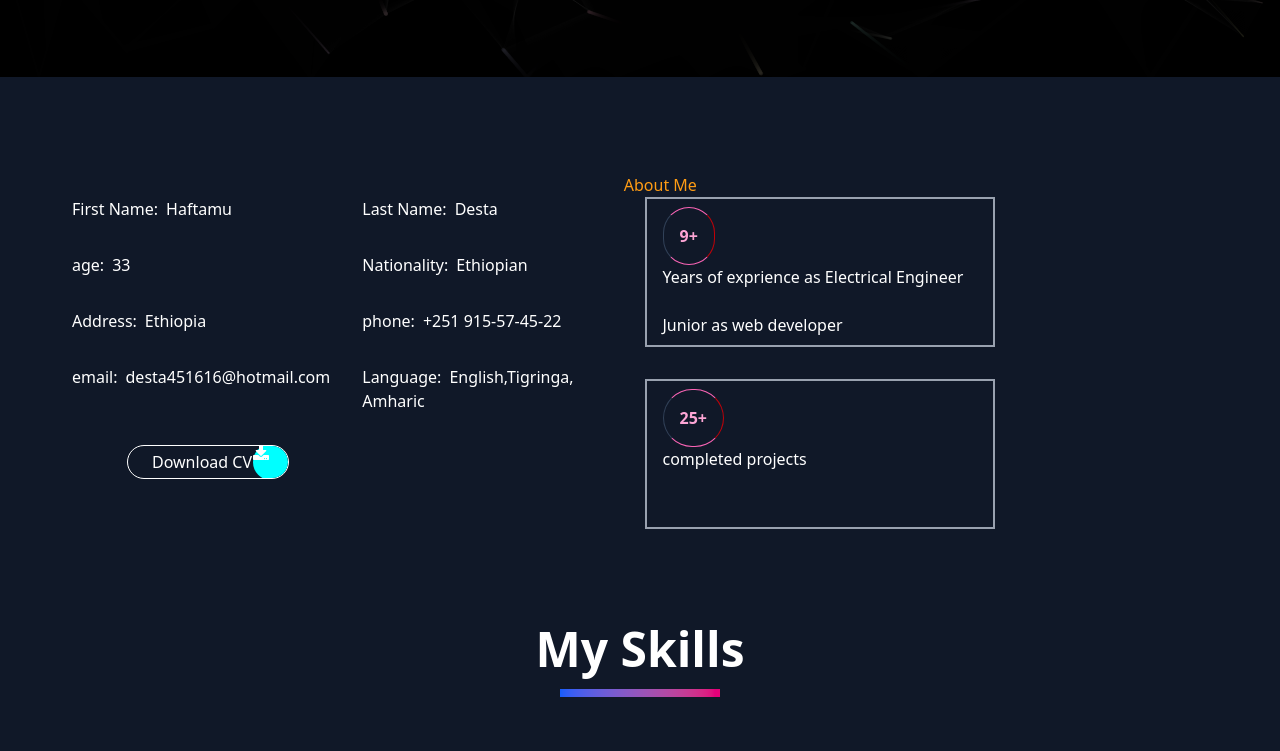
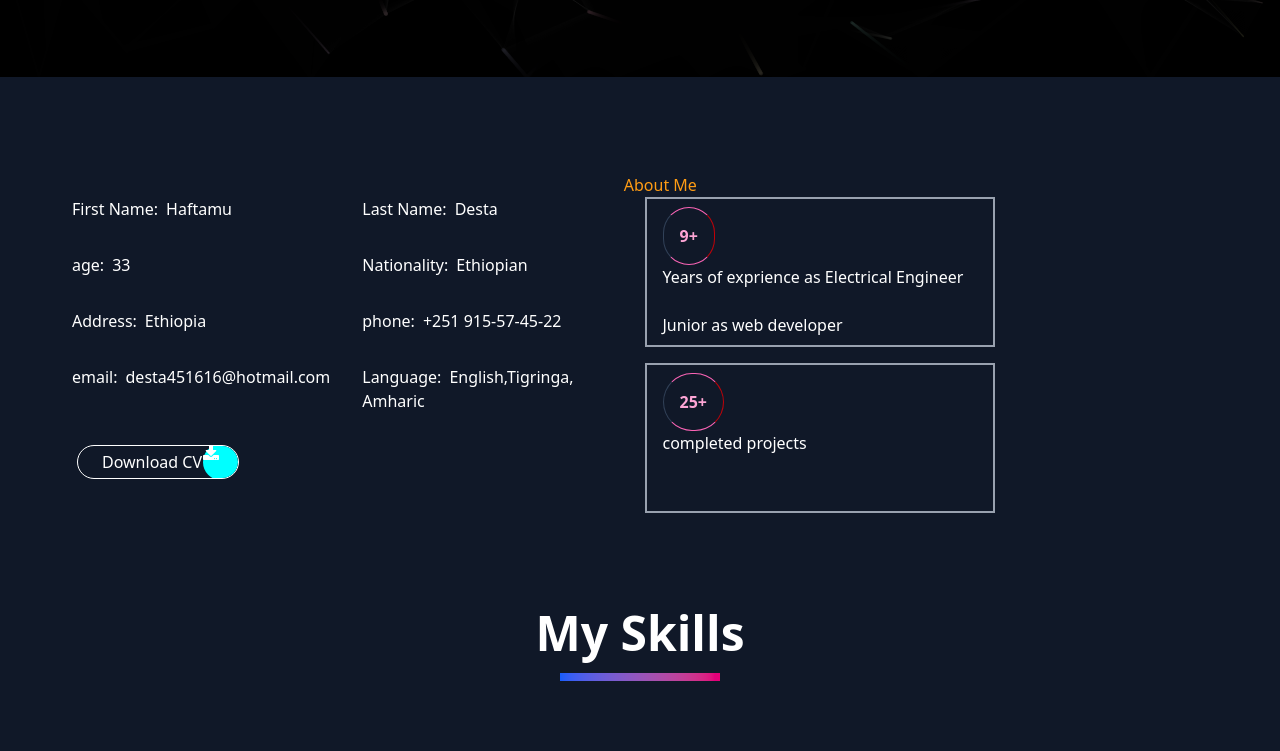
Before and after one commit to haftamudesta/portfolio_nextjs, a Next.js app: page / in a window 1280 px wide. Shown: the part 723-1474 px from the top of the page. Built offline with nearby package versions, Linux system fonts and the light colour scheme.

Commit message:
Modify About.tsx

```diff
--- a/src/components/About.module.css
+++ b/src/components/About.module.css
@@ -25,7 +25,7 @@
         font-family: var(--second_font);
         position: relative;
         overflow: hidden;
-        margin-left: 55px;
+        margin-left: 5px;
         color: white;
       }
 
--- a/src/components/About.tsx
+++ b/src/components/About.tsx
@@ -7,7 +7,7 @@ import styles from "./About.module.css"
 
 const About = () => {
   return (
-    <motion.main
+    <motion.div
     initial={{opacity:0,y:100}}
     whileInView={{opacity:1,y:0}}
     transition={{duration:0.8}}
@@ -53,7 +53,7 @@ const About = () => {
                 </motion.div>
 
         </div>
-    </motion.main>
+    </motion.div>
   )
 }
 
--- a/src/components/NavBar.tsx
+++ b/src/components/NavBar.tsx
@@ -69,7 +69,7 @@ export const NavBar = () => {
         initial={{opacity:0,x:-400}}
         animate={{opacity:1,x:0}}
         transition={{duration:0.5}}
-        className='md:hidden mt-2 bg-teal-600 w-[200px] min-h-screen'
+        className='md:hidden z-100 mt-2 bg-teal-600 w-[200px] min-h-screen'
         >
                 {navLinks.map((item,i)=>(
                         <a key={i} href={item.href}
--- a/src/components/Stats.tsx
+++ b/src/components/Stats.tsx
@@ -5,7 +5,7 @@ import { motion } from "framer-motion"
 const Stats = () => {
   return (
     <motion.main
-    className ="flex flex-col  justify-start md:justify-center md:items-center gap-4"
+    className ="flex flex-col md:justify-center md:items-center"
     >
         {stats.map(({number,title},index)=>{
             return (
```
